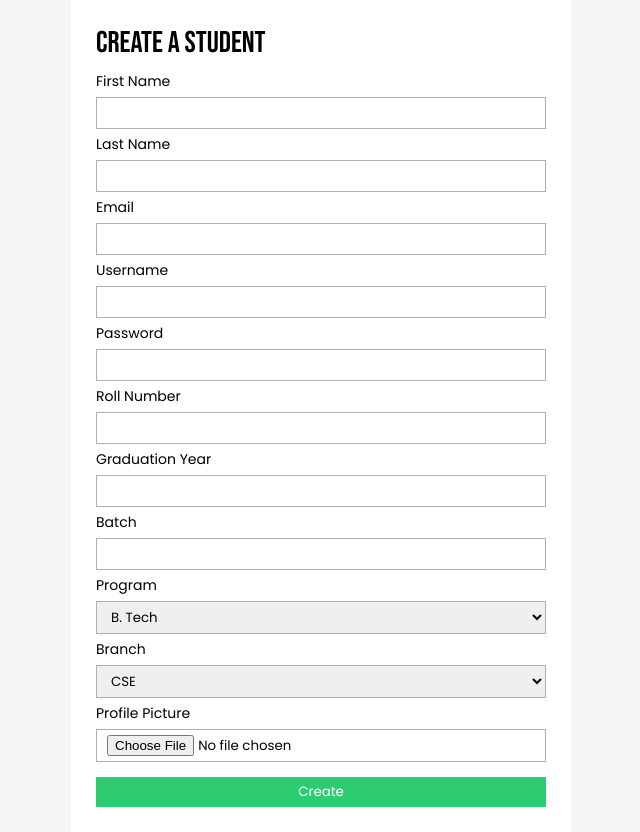
After one commit to eshumanohare/haveAseat, a Django app: page /create-student/ in a window 1280 px wide. The commit adds this page. Shown: the whole page, without its empty margins (319-959 px from the left). Run offline with Django 3.2, Linux system fonts and the light colour scheme; a user stored in the database is signed in.

Commit message:
Create student form done

```diff
--- a/Core/models.py
+++ b/Core/models.py
@@ -41,6 +41,7 @@ class Admin(models.Model):
 class Student(models.Model):
     user = models.ForeignKey(User, on_delete = models.CASCADE)
     rollNumber = models.IntegerField(unique = True)
+    dateOfJoining = models.DateField(auto_now = True)
     graduationYear = models.IntegerField(null = False, blank = False)
     profilePicture = models.ImageField(upload_to = "Profile Pictures/Students/")
     batch = models.CharField(max_length = 50)
--- /dev/null
+++ b/Core/static/CSS/create-student-style.css
@@ -0,0 +1,57 @@
+@import url('https://fonts.googleapis.com/css2?family=Bebas+Neue&family=Poppins&family=Roboto&display=swap');
+
+* {
+    margin: 0px;
+    padding: 0px;
+    box-sizing: border-box;
+    font-family: "Poppins";
+}
+
+body {
+    background-color: #F5F5F5;
+    display: flex;
+    align-items: center;
+    justify-content: center;
+    min-height: 100vh;
+}
+
+#Form-Heading {
+    font-family: "Bebas Neue";
+    font-size: 30px;
+    margin-bottom: 10px;
+}
+
+#Create-Student-Form-Submit {
+    margin-top: 10px;
+    padding: 5px 10px;
+    outline: none;
+    background-color: #2ECC71;
+    color: #FFFFFF;
+    border: none;
+    cursor: pointer;
+}
+
+#Create-Student-Form-Submit:hover {
+    background-color: #28B463;
+}
+
+#Create-Student-Form {
+    padding: 25px;
+    display: flex;
+    width: 500px;
+    background-color: #FFFFFF;
+    justify-content: center;
+    flex-direction: column;
+}
+
+.Create-Student-Form-Label {
+    margin-bottom: 5px;
+    font-size: 14px;
+}
+
+.Create-Student-Form-Field {
+    margin-bottom: 5px;
+    padding: 5px 10px;
+    outline: none;
+    border: 1px solid #B0B0B0;
+}
--- /dev/null
+++ b/Core/templates/add-student.html
@@ -0,0 +1,51 @@
+<!DOCTYPE html>
+{% load static %}
+<html lang="en">
+<head>
+    <meta charset="UTF-8">
+    <meta http-equiv="X-UA-Compatible" content="IE=edge">
+    <meta name="viewport" content="width=device-width, initial-scale=1.0">
+    <link rel="stylesheet" href="{% static 'CSS/create-student-style.css' %}">
+    <title>haveASeat | Create a Student</title>
+</head>
+<body>
+    <form id="Create-Student-Form" method="POST" action="{% url 'Core:createStudent' %}" enctype="multipart/form-data">
+        <p id="Form-Heading">Create a Student</p>
+        <label for="firstName" class="Create-Student-Form-Label">First Name</label>
+        <input type="text" name="firstName" id="" class="Create-Student-Form-Field">
+        <label for="lastName" class="Create-Student-Form-Label">Last Name</label>
+        <input type="text" name="lastName" id="" class="Create-Student-Form-Field">
+        <label for="email" class="Create-Student-Form-Label">Email</label>
+        <input type="email" name="email" id="" class="Create-Student-Form-Field">
+        <label for="username" class="Create-Student-Form-Label">Username</label>
+        <input type="text" name="username" id="" class="Create-Student-Form-Field">
+        <label for="password" class="Create-Student-Form-Label">Password</label>
+        <input type="password" name="password" id="" class="Create-Student-Form-Field">
+        <label for="rollNumber" class="Create-Student-Form-Label">Roll Number</label>
+        <input type="text" name="rollNumber" id="" class="Create-Student-Form-Field">
+        <label for="graduationYear" class="Create-Student-Form-Label">Graduation Year</label>
+        <input type="text" name="graduationYear" id="" class="Create-Student-Form-Field">
+        <label for="batch" class="Create-Student-Form-Label">Batch</label>
+        <input type="text" name="batch" id="" class="Create-Student-Form-Field">
+        <label for="program" class="Create-Student-Form-Label">Program</label>
+        <select name="program" id="" class="Create-Student-Form-Field">
+            <option value="B-Tech">B. Tech</option>
+            <option value="M-Tech">M. Tech</option>
+            <option value="PhD">PhD</option>
+        </select>
+        <label for="branch" class="Create-Student-Form-Label">Branch</label>
+        <select name="branch" id="" class="Create-Student-Form-Field">
+            <option value="CSE">CSE</option>
+            <option value="ECE">ECE</option>
+            <option value="CSB">CSB</option>
+            <option value="CSD">CSD</option>
+            <option value="CSAM">CSAM</option>
+            <option value="CSSS">CSSS</option>
+        </select>
+        <label for="profilePicture" class="Create-Student-Form-Label">Profile Picture</label>
+        <input type="file" name="profilePicture" accept="image/png" id="" class="Create-Student-Form-Field">
+        {% csrf_token %}
+        <input id="Create-Student-Form-Submit" type="submit" value="Create">
+    </form>
+</body>
+</html>
--- a/Core/urls.py
+++ b/Core/urls.py
@@ -6,16 +6,19 @@ from django.conf.urls.static import static
 app_name = "Core"
 
 urlpatterns = [
+    path("", views.homepage, name = "homepage"),
     path("", views.index, name = "index"),
-    path("", views.homepage, name = "homepage"),
     path("login/", views.loginView, name = "login"),
     path("logout/", views.logoutView, name = "logout"),
     path("create-account/", views.createAccount, name = "createAccount"),
+    path("create-student/", views.createStudent, name = "createStudent"),
     path("admin-panel/", views.adminPanel, name = "adminPanel"),
+    path("admin-panel/delete-student/<str:username>/", views.deleteStudent, name = "deleteStudent"),
     path("student-panel/", views.studentPanel, name = "studentPanel"),
     path("course-description/", views.courseDescription, name = "courseDescription"),
     path("fetch-courses/", views.fetchCourses, name = "fetchCourses"),
     path("fetch-faculties/", views.fetchFaculties, name = "fetchFaculties"),
+    path("fetch-students/", views.fetchStudents, name = "fetchStudents"),
 ]
 
 urlpatterns += static(
--- a/Core/views.py
+++ b/Core/views.py
@@ -1,6 +1,7 @@
 import json
 import datetime
-from django.db import connection
+from . import models
+from django.db import connection, connections
 from django.conf import settings
 from django.shortcuts import render
 from django.core.mail import send_mail
@@ -8,13 +9,62 @@ from django.contrib.auth.models import User
 from django.contrib.auth import login, logout, authenticate
 from django.http import HttpResponse, HttpResponseRedirect, JsonResponse
 
-cursor = connection.cursor()
-
 def index(request):
     if not request.user.is_authenticated:
         return HttpResponseRedirect("/login")
 
     return render(request, "index.html", context = {})
+
+def createStudent(request):
+    if request.user.is_authenticated:
+        if request.method == "POST":
+            username = request.POST["username"]
+            firstName = request.POST["firstName"]
+            lastName = request.POST["lastName"]
+            email = request.POST["email"]
+            password = request.POST["password"]
+            rollNumber = request.POST["rollNumber"]
+            graduationYear = request.POST["graduationYear"]
+            batch = request.POST["batch"]
+            program = request.POST["program"]
+            branch = request.POST["branch"]
+            profilePicture = request.FILES["profilePicture"]
+
+            # Creating User model for the new student
+            user = User(
+                username = username,
+                first_name = firstName,
+                last_name = lastName,
+                email = email
+            )
+
+            # Setting the student's password
+            user.set_password(password)
+            user.save()
+
+            # Creater UserRole model for the new student
+            userRole = models.UserRole(
+                user = user,
+                role = "Student"
+            )
+            userRole.save()
+
+            # Creating Student model for the new student
+            student = models.Student(
+                user = user,
+                rollNumber = rollNumber,
+                graduationYear = graduationYear,
+                profilePicture = profilePicture,
+                batch = batch,
+                program = program,
+                branch = models.Branch.objects.get(branchName = branch)
+            )
+            student.save()
+
+            return HttpResponseRedirect("/admin-panel/")
+        else:
+            return render(request, "add-student.html", context = {})
+    return HttpResponseRedirect("/login/")
 
 def loginView(request):
     if request.user.is_authenticated is False:
@@ -109,8 +159,48 @@ def logoutView(request):
 
     return HttpResponseRedirect("/")
 
+def deleteStudent(request, username):
+    if request.user.is_authenticated and request.method == "POST":
+        cursor = connection.cursor()
+        username = username
+        sqlQuery = f"SELECT * FROM Core_Branch AS B, (SELECT AU.username, AU.first_name, AU.last_name, AU.email, S.rollNumber, S.batch, S.program, S.branch_id FROM Auth_User AS AU, Core_Student AS S WHERE AU.username = '{username}') AS S WHERE B.id = S.branch_id;"
+        cursor.execute(sqlQuery)
+        sqlQueryOutput = cursor.fetchone()
+        email = sqlQueryOutput[5]
+        firstName = sqlQueryOutput[3]
+        lastName = sqlQueryOutput[4]
+        rollNumber = sqlQueryOutput[6]
+        batch = sqlQueryOutput[7]
+        program = sqlQueryOutput[8]
+        branch = sqlQueryOutput[1]
+
+        # User.objects.get(username = username).delete()
+
+        return JsonResponse({
+            "success": True,
+            "username": username,
+            "email": email,
+            "rollNumber": rollNumber,
+            "firstName": firstName,
+            "lastName": lastName,
+            "branch": branch,
+            "program": program,
+            "batch": batch,
+        })
+    else:
+        return JsonResponse({
+            "success": False,
+            "username": None,
+            "firstName": None,
+            "lastName": None,
+            "branch": None,
+            "program": None,
+            "batch": None,
+        })
+
 def fetchFaculties(request):
     if request.user.is_authenticated and request.method == "POST":
+        cursor = connection.cursor()
         data = json.loads(request.body.decode("UTF-8"))
         programs = data["programs"]
         departments = data["departments"]
@@ -128,8 +218,6 @@ def fetchFaculties(request):
 
         if len(whereConstraints) > 0:
             wherePart = f" WHERE {' AND '.join(whereConstraints)}"
-
-        print(wherePart)
 
         if wherePart.strip() != "":
             sqlQuery = f"SELECT AU.username, AU.email, AU.first_name, AU.last_name, F.profileLink FROM Auth_User AS AU, (SELECT F.user_id, F.profileLink FROM Core_Faculty AS F, (SELECT DISTINCT CF.faculty_id FROM Core_CourseFaculty AS CF, (SELECT C.id FROM Core_Course AS C, Core_Department AS D {wherePart}) AS CC WHERE CF.course_id = CC.id) AS CF WHERE CF.faculty_id = F.id) AS F where AU.id = F.user_id;"
@@ -153,10 +241,62 @@ def fetchFaculties(request):
 
 def fetchStudents(request):
     if request.user.is_authenticated and request.method == "POST":
+        cursor = connection.cursor()
         data = json.loads(request.body.decode())
+        branches = data["branches"]
+        years = data["years"]
+        programs = data["programs"]
+        print(programs, years, branches)
+        branchesSQLPart = " OR ".join([f"B.branchName = '{branch}'" for branch in branches])
+        programsSQLPart = " OR ".join([f"A.program = '{program}'" for program in programs])
+        joiningYearsSQLPart = None
+
+        if years[0] == "None" and years[1] == "None":
+            joiningYearsSQLPart = " "
+        elif years[0] == "None":
+            joiningYearsSQLPart = f" A.dateOfJoining <= '{years[1]}-12-31' "
+        elif years[1] == "None":
+            joiningYearsSQLPart = f" A.dateOfJoining >= '{years[0]}-01-01' "
+        else:
+            joiningYearsSQLPart = f" A.dateOfJoining >= '{years[0]}-01-01' AND A.dateOfJoining <= '{years[1]}-12-31' "
+
+        wherePart = ""
+        whereConstraints = []
+
+        if branchesSQLPart.strip() != "":
+            whereConstraints.append("(" + branchesSQLPart + ")")
+
+        if joiningYearsSQLPart.strip() != "":
+            whereConstraints.append("(" + joiningYearsSQLPart + ")")
+
+        if programsSQLPart.strip() != "":
+            whereConstraints.append("(" + programsSQLPart + ")")
+
+        if len(whereConstraints) > 0:
+            wherePart = f" WHERE {' AND '.join(whereConstraints)}"
+
+        if wherePart.strip() != "":
+            sqlQuery = f"SELECT AU.username, AU.email, AU.first_name, AU.last_name, S.rollNumber, S.batch, S.program, S.branchName, S.dateOfJoining, S.graduationYear FROM Auth_User AS AU, (SELECT A.user_id, A.rollNumber, A.dateOfJoining, A.graduationYear, A.batch, A.program, B.branchName FROM Core_Student AS A, Core_Branch AS B {wherePart} AND (A.branch_id = B.id)) AS S where AU.id = S.user_id;"
+        else:
+            sqlQuery = f"SELECT AU.username, AU.email, AU.first_name, AU.last_name, S.rollNumber, S.batch, S.program, S.branchName, S.dateOfJoining, S.graduationYear FROM Auth_User AS AU, (SELECT A.user_id, A.rollNumber, A.dateOfJoining, A.graduationYear, A.batch, A.program, B.branchName FROM Core_Student AS A, Core_Branch AS B WHERE (A.branch_id = B.id)) AS S where AU.id = S.user_id;"
+
+        print(sqlQuery)
+
+        cursor.execute(sqlQuery)
+        sqlQueryOutput = cursor.fetchall()
+        print(sqlQueryOutput)
+
+        return JsonResponse({
+            "success": True,
+            "outputs": studentsToListOfDictionaries(sqlQueryOutput)
+        })
+    return JsonResponse({
+        "success": False,
+    })
 
 def fetchCourses(request):
     if request.user.is_authenticated and request.method == "POST":
+        cursor = connection.cursor()
         data = json.loads(request.body.decode("UTF-8"))
         sections = data["sections"]
         courseCredits = data["credits"]
@@ -227,7 +367,6 @@ def facultiesToListOfDictionaries(outputs):
 
     for output in outputs:
         result = {}
-        [('admin', 'admin@gmail.com', 'Admin', 'Ji', 'https://www.instagram.com/itsmrvaibhav')]
         result["username"] = output[0]
         result["email"] = output[1]
         result["firstName"] = output[2]
@@ -236,7 +375,25 @@ def facultiesToListOfDictionaries(outputs):
         results.append(result)
 
     return results
-    return render(request, "course-description.html", context = {})
+
+def studentsToListOfDictionaries(outputs):
+    results = []
+
+    for output in outputs:
+        result = {}
+        result["username"] = output[0]
+        result["email"] = output[1]
+        result["firstName"] = output[2]
+        result["lastName"] = output[3]
+        result["rollNumber"] = output[4]
+        result["batch"] = output[5]
+        result["program"] = output[6]
+        result["branch"] = output[7]
+        result["dateOfJoining"] = output[8]
+        result["graduationYear"] = output[9]
+        results.append(result)
+
+    return results
 
 def homepage(request):
     return render(request, "homepage.html", context = {})
```
Also changed, not shown: Core/static/CSS/admin-style.css (+35 -0 lines), Core/static/JavaScript/admin-script.js (+105 -2 lines), Core/templates/admin-panel.html (+40 -68 lines), haveASeat/settings.py (+2 -6 lines), Core/static/Images/Cross.png (added), db.sqlite3, 1 other file.
